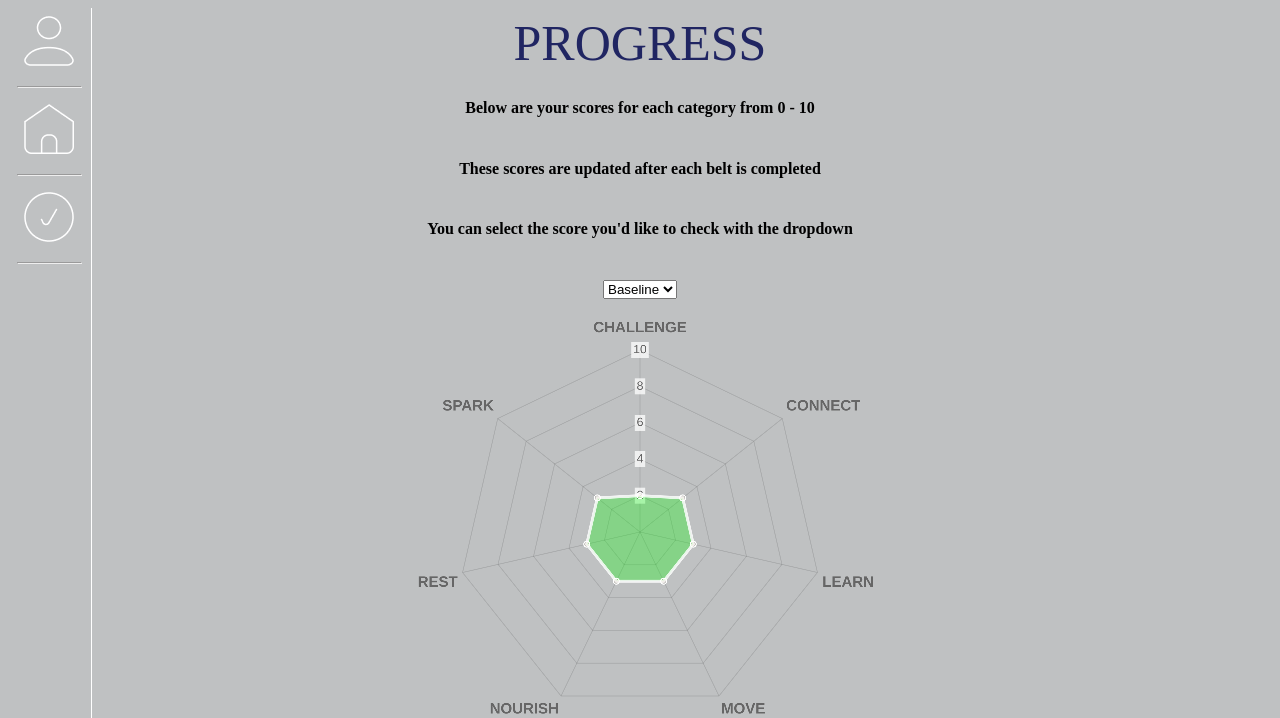
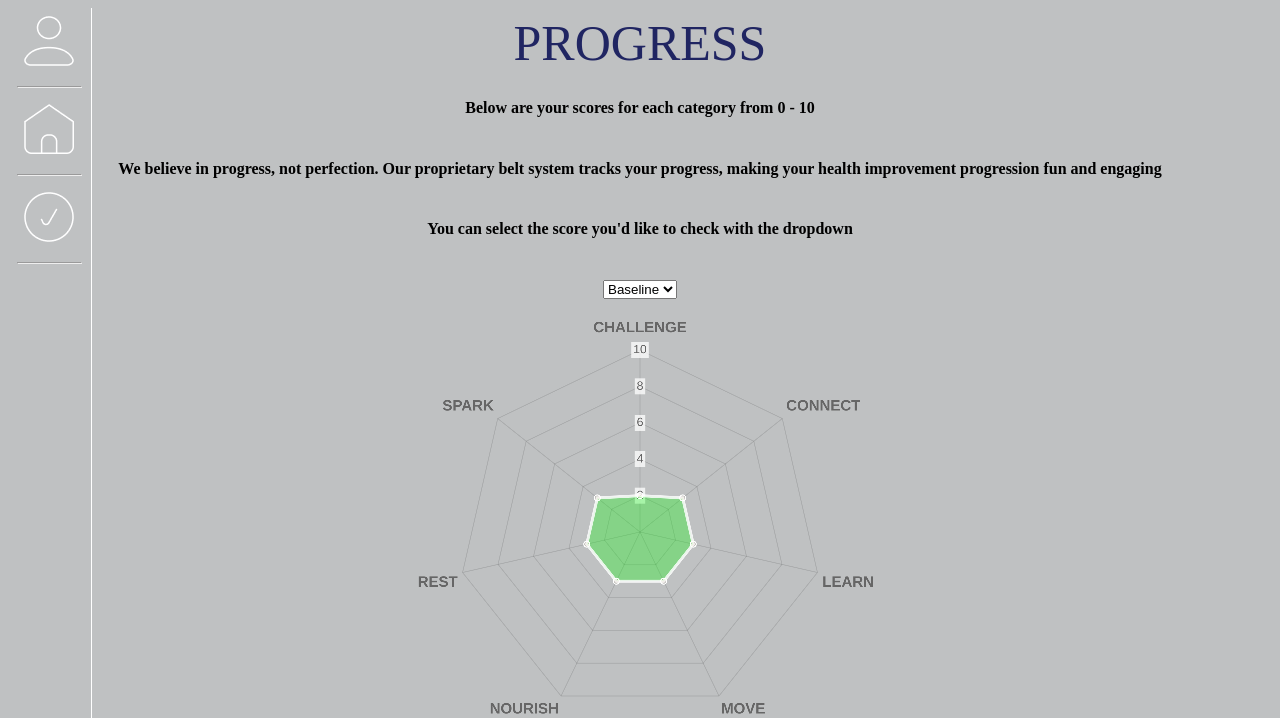
Before and after one commit to justinbather/lazarus-method, a Django app: page /accounts/walkthrough/progress in a window 1280 px wide. Shown: the top 718 px of the page. Run offline with Django 4.2, Linux system fonts and the light colour scheme; the visitor is signed in with stand-in values (Sample User, id 1); parts of the project's set-up code (start-up, migrations or seed data) failed here and were passed over; some web fonts are replaced.

Commit message:
home walkthrough editing

```diff
--- a/accounts/templates/walkthrough/progress.html
+++ b/accounts/templates/walkthrough/progress.html
@@ -38,7 +38,7 @@
   <div class="title">
       <h1 style="z-index:-999;">PROGRESS</h1>
       <h4>Below are your scores for each category from 0 - 10</h4>
-      <h4>These scores are updated after each belt is completed</h4>
+      <h4>We believe in progress, not perfection. Our proprietary belt system tracks your progress, making your health improvement progression fun and engaging</h4>
       <h4>You can select the score you'd like to check with the dropdown</h4>
   </div>
   <div class="selectBox">
```
